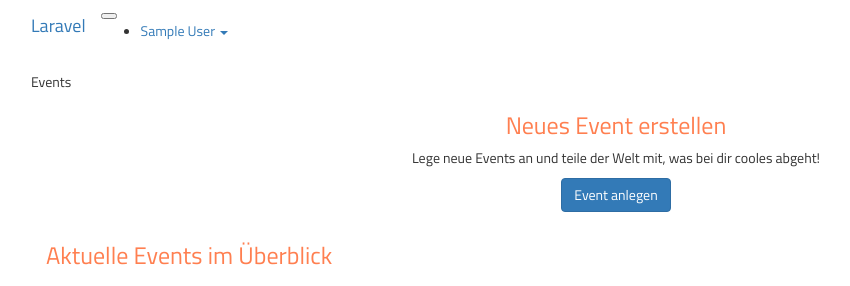
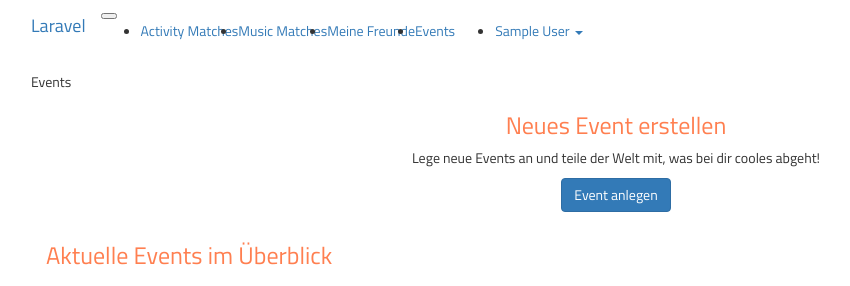
Before and after one commit to lenagoetzinger97/Friends, a Laravel app: page /admin in a window 1280 px wide. Shown: the top 286 px of the page, without its empty margins (39-889 px from the left). Run offline with Laravel 8, Linux system fonts and the light colour scheme; the visitor is signed in with stand-in values (Sample User, id 1); some libraries are stand-ins or nearby versions.

Commit message:
Navigation
Taucht erst nach Login auf

```diff
--- a/laravel/resources/views/layouts/app.blade.php
+++ b/laravel/resources/views/layouts/app.blade.php
@@ -38,9 +38,23 @@
 
                 <div class="collapse navbar-collapse" id="navbarSupportedContent">
                     <!-- Left Side Of Navbar -->
+                    @guest
+                    @else
                     <ul class="navbar-nav mr-auto">
-
+                      <li class="nav-item">
+                          <a class="nav-link" href="{{ route('login') }}">{{ __('Activity Matches') }}</a>
+                      </li>
+                      <li class="nav-item">
+                          <a class="nav-link" href="{{ route('login') }}">{{ __('Music Matches') }}</a>
+                      </li>
+                      <li class="nav-item">
+                          <a class="nav-link" href="{{ route('login') }}">{{ __('Meine Freunde') }}</a>
+                      </li>
+                      <li class="nav-item">
+                          <a class="nav-link" href="{{ route('login') }}">{{ __('Events') }}</a>
+                      </li>
                     </ul>
+                  @endguest
 
                     <!-- Right Side Of Navbar -->
                     <ul class="navbar-nav ml-auto">
--- a/laravel/routes/web.php
+++ b/laravel/routes/web.php
@@ -27,4 +27,5 @@
 
 
 
+
 // von Lena Frerichs hinzugefügt am 10.03.2020 14:11 Uhr: überarbeiten -> ohne Sinn / werden nur für benötigtes hinzugefügt
```
